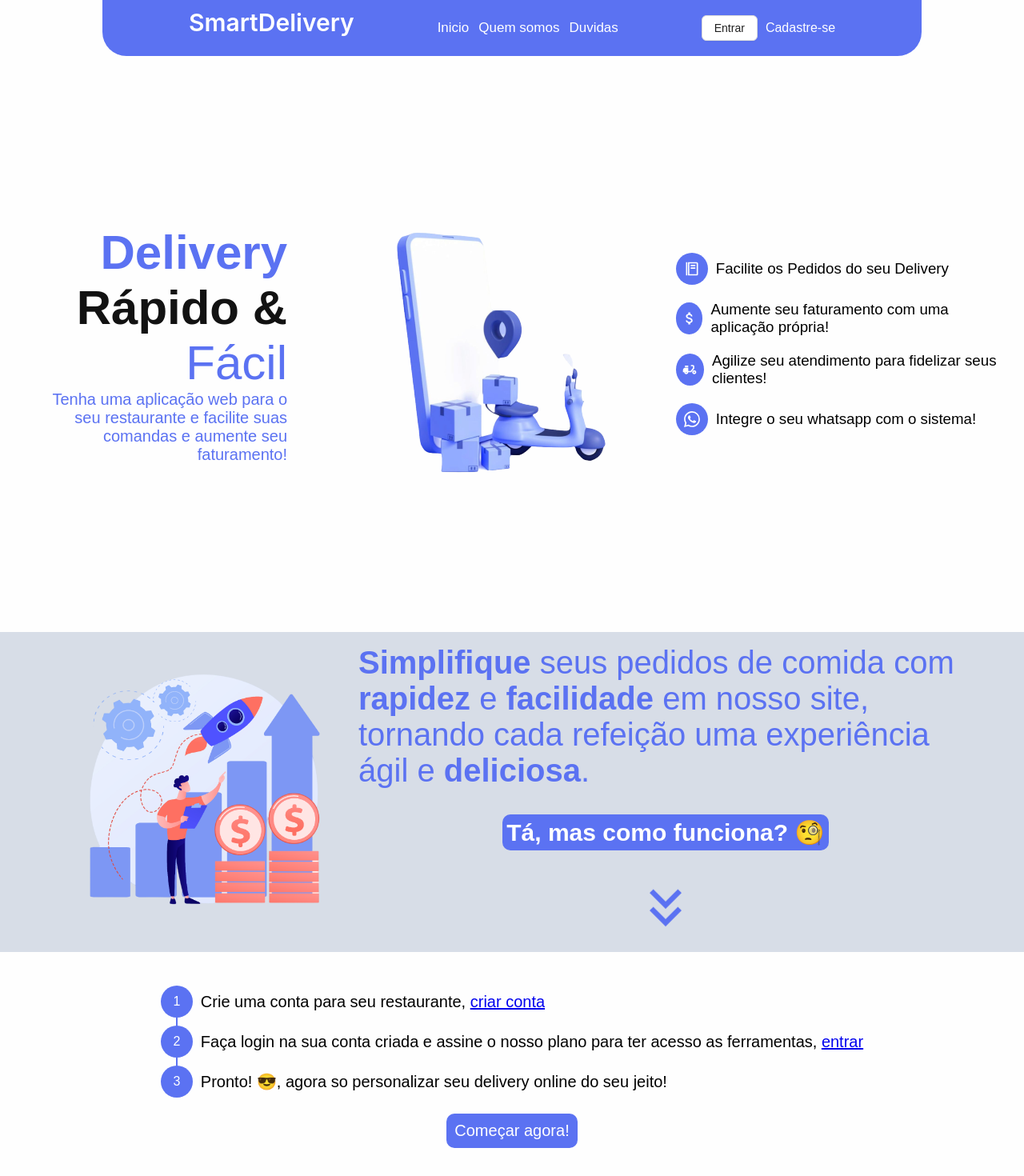
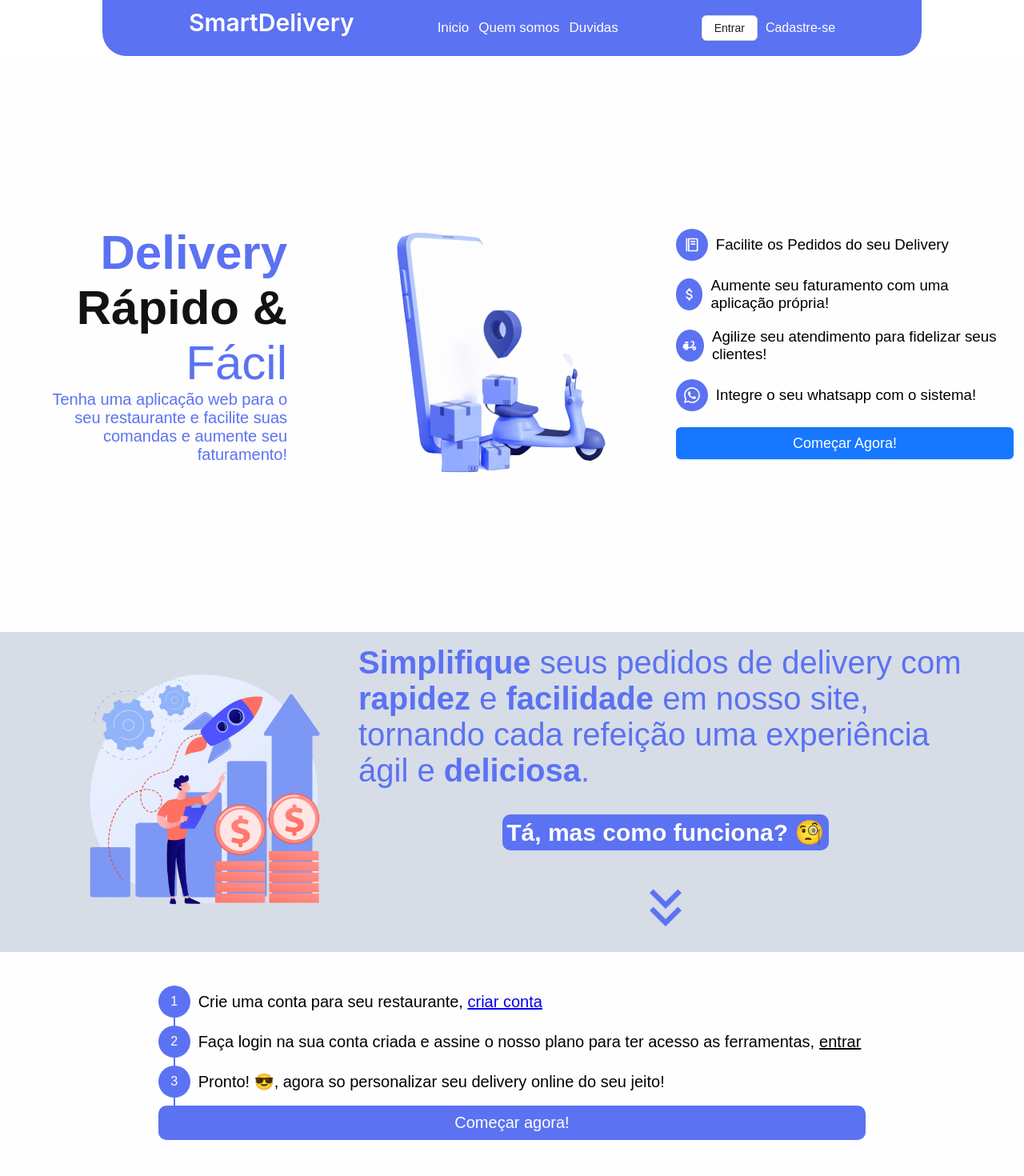
Before and after one commit to alexandre-oliveira-dev/smartDelivery_web, a React (Create React App) app: page / in a window 1280 px wide. Shown: the top 1470 px of the page at 80% size. Built offline with nearby package versions, Linux system fonts and the light colour scheme.

Commit message:
improvements

```diff
--- a/package.json
+++ b/package.json
@@ -11,13 +11,15 @@
     "axios": "^1.4.0",
     "chart.js": "^4.3.0",
     "dayjs": "^1.11.7",
+    "query-string": "^8.1.0",
     "react": "^18.2.0",
     "react-chartjs-2": "^5.2.0",
     "react-dom": "^18.2.0",
     "react-icons": "^4.9.0",
-    "react-router-dom": "^5.3.3",
+    "react-router-dom": "^5.3.4",
     "react-scripts": "5.0.1",
     "typescript": "^4.9.5",
+    "use-query-params": "^2.2.1",
     "web-vitals": "^2.1.4"
   },
   "scripts": {
--- a/src/components/Header/index.tsx
+++ b/src/components/Header/index.tsx
@@ -1,4 +1,4 @@
-import React, { useState } from "react";
+import React, { useState ,useEffect} from "react";
 import "./style.css";
 import { Button, Form, Input, Modal, Typography } from "antd";
 import FormItem from "antd/es/form/FormItem";
@@ -11,11 +11,30 @@ type SinginTypes = {
 
 export default function Header() {
   const [openModal, setOpenModal] = useState(false);
+  const [load, setLoad] = useState(false);
   const [dataForm, setDataform] = useState<SinginTypes>();
   const [errmessage, setErrmessage] = useState("");
 
   const [form] = Form.useForm();
 
+  const params = new URLSearchParams(window.location.search)
+
+
+
+  useEffect(()=>{
+    window.addEventListener('scroll', function() {
+      const scrollPosition = window.scrollY;
+      if(scrollPosition !== 0){
+        document.querySelector('.header')?.setAttribute('style','width:100%;border-radius:0')
+      }else{
+        document.querySelector('.header')?.setAttribute('style','width:80%')
+      }
+    });
+
+    if(params.get('modal')){
+      setOpenModal(true)
+    }
+  },[])
 
   if (dataForm) {
     async function handleLogin(){
@@ -31,17 +50,20 @@ export default function Header() {
         })
         .then((response) => {
           localStorage.setItem("@sessionDelivery", JSON.stringify(response.data));
-
+          setLoad(false)
           window.location.href = `/dashboard/${response.data?.name_company}`;
         })
         .catch((err) => {
           document.getElementById("err")?.setAttribute("style", "display:flex");
           setErrmessage("Dados inválidos ou não cadastrados!");
           console.log(err);
+          setLoad(false)
+
         });
     }
     handleLogin()
    }
+
 
   return (
       <header className="box-header">
@@ -63,14 +85,20 @@ export default function Header() {
                 closable={false}
                 style={{ padding: "20px" }}
                 open={openModal}
-                okText="Entrar"
-                onCancel={() => setOpenModal(false)}
+                okText={load ? 'Entrando...' : 'Entrar'}
+                onCancel={() => {
+                  setOpenModal(false)
+                  window.location.href='/'
+                }}
                 onOk={() => {
                   if (!form.getFieldValue("email") && !form.getFieldValue("password")) {
                     setErrmessage("Preencha todos os campos");
                     return;
                   }
-                  form.submit();
+                  if(!load){
+                    form.submit();
+                    setLoad(true)
+                  }
                 }}
               >
                 <Typography.Title level={3}>Fazer login</Typography.Title>
--- a/src/components/Header/style.css
+++ b/src/components/Header/style.css
@@ -3,6 +3,9 @@
     height: 70px;
     display: flex;
     justify-content: center;
+    position: fixed;
+    top: 0;
+    z-index: 1000;
 }
 
 .header {
@@ -14,6 +17,7 @@
     align-items: center;
     padding: 0 10px 0 10px;
     justify-content: space-evenly;
+    transition: 0.3s ease;
 }
 
 .nav-btns button {
@@ -34,7 +38,21 @@
     border-radius: 10px;
 }
 
-#err{
+#err {
     display: none;
     color: red;
 }
+
+#load {
+    width: 20px;
+    height: 20px;
+    border-radius: 50%;
+    border: 2px unset;
+    animation: load 1s infinite;
+}
+
+@keyframes load {
+    to {
+        rotate: 1turn;
+    }
+}
--- /dev/null
+++ b/src/pages/Home/components/list-of-advantages.component.tsx
@@ -0,0 +1,84 @@
+import React from "react";
+import "../style.css";
+import { BsWhatsapp } from "react-icons/bs";
+import { MdAttachMoney, MdDeliveryDining } from "react-icons/md";
+import { BiFoodMenu } from "react-icons/bi";
+import { Button } from "antd";
+
+export default function ListOfadvantages() {
+  return (
+    <div className="content-box-section1" style={{ flexDirection: "column", gap: "20px" }}>
+      <div className="item-section1">
+        <div
+          style={{
+            background: "#5B72F2",
+            borderRadius: "50%",
+            width: "40px",
+            height: "40px",
+            display: "flex",
+            justifyContent: "center",
+            alignItems: "center",
+          }}
+        >
+          <BiFoodMenu color="#fff" size={20}></BiFoodMenu>
+        </div>
+        <h3>Facilite os Pedidos do seu Delivery</h3>
+      </div>
+      <div className="item-section1">
+        <div
+          style={{
+            background: "#5B72F2",
+            borderRadius: "50%",
+            width: "40px",
+            height: "40px",
+            display: "flex",
+            justifyContent: "center",
+            alignItems: "center",
+          }}
+        >
+          <MdAttachMoney color="#fff" size={20}></MdAttachMoney>
+        </div>
+        <h3>Aumente seu faturamento com uma aplicação própria!</h3>
+      </div>
+      <div className="item-section1">
+        <div
+          style={{
+            background: "#5B72F2",
+            borderRadius: "50%",
+            width: "40px",
+            height: "40px",
+            display: "flex",
+            justifyContent: "center",
+            alignItems: "center",
+          }}
+        >
+          <MdDeliveryDining color="#fff" size={20}></MdDeliveryDining>
+        </div>
+        <h3>Agilize seu atendimento para fidelizar seus clientes!</h3>
+      </div>
+      <div className="item-section1">
+        <div
+          style={{
+            background: "#5B72F2",
+            borderRadius: "50%",
+            width: "40px",
+            height: "40px",
+            display: "flex",
+            justifyContent: "center",
+            alignItems: "center",
+          }}
+        >
+          <BsWhatsapp color="#fff" size={20}></BsWhatsapp>
+        </div>
+        <h3>Integre o seu whatsapp com o sistema!</h3>
+      </div>
+      <Button
+        type="primary"
+        onClick={() => (window.location.href = "/cadastro")}
+        style={{ width: "100%", height: "40px",fontSize:"18px" }}
+      >
+        Começar Agora!
+      </Button>
+    </div>
+  );
+}
--- a/src/pages/Home/index.tsx
+++ b/src/pages/Home/index.tsx
@@ -1,17 +1,22 @@
 import React from "react";
 import "./style.css";
 import Header from "../../components/Header";
-import { BiFoodMenu } from "react-icons/bi";
-import { MdAttachMoney, MdDeliveryDining,MdKeyboardDoubleArrowDown } from "react-icons/md";
-import { BsWhatsapp } from "react-icons/bs";
+import { MdKeyboardDoubleArrowDown } from "react-icons/md";
+import ListOfadvantages from "./components/list-of-advantages.component";
+import { Button } from "antd";
 
 const img = require("../../assets/ilustration-removebg-preview.png");
 const im2 = require("../../assets/ilu3.png");
 
+
+
 export default function Home() {
+  const params = new  URLSearchParams()
+
   return (
+    <>
+      <Header></Header>
       <div className="container-home">
-      <Header></Header>
         <section className="section1">
           <div className="content-box-section1">
             <div
@@ -25,112 +30,74 @@ export default function Home() {
               <h1 style={{ color: "#5B72F2", fontSize: "60px", fontWeight: "800" }}>Delivery</h1>
               <h1 style={{ color: "#121212", fontSize: "60px", fontWeight: "600" }}>Rápido &</h1>
               <h1 style={{ color: "#5B72F2", fontSize: "60px", fontWeight: "400" }}>Fácil</h1>
-            <p style={{ color: "#5B72F2", fontSize: "20px", fontWeight: "400", textAlign: "end" }}>
-              Tenha uma aplicação web para o seu restaurante e facilite suas comandas e aumente seu
-              faturamento!
+              <p
+                style={{ color: "#5B72F2", fontSize: "20px", fontWeight: "400", textAlign: "end" }}
+              >
+                Tenha uma aplicação web para o seu restaurante e facilite suas comandas e aumente
+                seu faturamento!
               </p>
             </div>
           </div>
           <div className="content-box-section1">
             <img className="ilustracao" src={img} alt=""></img>
           </div>
-        <div className="content-box-section1" style={{ flexDirection: "column", gap: "20px" }}>
-          <div className="item-section1">
-            <div
-              style={{
-                background: "#5B72F2",
-                borderRadius: "50%",
-                width: "40px",
-                height: "40px",
-                display: "flex",
-                justifyContent: "center",
-                alignItems: "center",
-              }}
-            >
-              <BiFoodMenu color="#fff" size={20}></BiFoodMenu>
-            </div>
-            <h3>Facilite os Pedidos do seu Delivery</h3>
-          </div>
-          <div className="item-section1">
-            <div
-              style={{
-                background: "#5B72F2",
-                borderRadius: "50%",
-                width: "40px",
-                height: "40px",
-                display: "flex",
-                justifyContent: "center",
-                alignItems: "center",
-              }}
-            >
-              <MdAttachMoney color="#fff" size={20}></MdAttachMoney>
-            </div>
-            <h3>Aumente seu faturamento com uma aplicação própria!</h3>
-          </div>
-          <div className="item-section1">
-            <div
-              style={{
-                background: "#5B72F2",
-                borderRadius: "50%",
-                width: "40px",
-                height: "40px",
-                display: "flex",
-                justifyContent: "center",
-                alignItems: "center",
-              }}
-            >
-              <MdDeliveryDining color="#fff" size={20}></MdDeliveryDining>
-            </div>
-            <h3>Agilize seu atendimento para fidelizar seus clientes!</h3>
-          </div>
-          <div className="item-section1">
-            <div
-              style={{
-                background: "#5B72F2",
-                borderRadius: "50%",
-                width: "40px",
-                height: "40px",
-                display: "flex",
-                justifyContent: "center",
-                alignItems: "center",
-              }}
-            >
-              <BsWhatsapp color="#fff" size={20}></BsWhatsapp>
-            </div>
-            <h3>Integre o seu whatsapp com o sistema!</h3>
-          </div>
-        </div>
+          <ListOfadvantages></ListOfadvantages>
         </section>
+
         <section className="section2">
           <div className="ilu2">
             <img src={im2} alt=""></img>
           </div>
           <div className="box-text-info">
             <h2>
-            <strong>Simplifique</strong> seus pedidos de comida com <strong>rapidez</strong> e <strong>facilidade</strong> em nosso site, tornando cada
-            refeição uma experiência ágil e <strong>deliciosa</strong>.
+              <strong>Simplifique</strong> seus pedidos de delivery com <strong>rapidez</strong> e{" "}
+              <strong>facilidade</strong> em nosso site, tornando cada refeição uma experiência ágil
+              e <strong>deliciosa</strong>.
             </h2>
             <h3>Tá, mas como funciona? 🧐</h3>
-            <MdKeyboardDoubleArrowDown color="#5B72F2" size={80} className="animation"></MdKeyboardDoubleArrowDown>
+            <MdKeyboardDoubleArrowDown
+              color="#5B72F2"
+              size={80}
+              className="animation"
+            ></MdKeyboardDoubleArrowDown>
           </div>
         </section>
         <section className="section3">
           <div>
             <div className="stap-information">
               <span>1</span>
-          <h2>Crie uma conta para seu restaurante, <a href="#">criar conta</a></h2>
+              <h2>
+                Crie uma conta para seu restaurante, <a href="/cadastro">criar conta</a>
+              </h2>
             </div>
             <div className="stap-information">
               <span>2</span>
-          <h2>Faça login na sua conta criada e assine o nosso plano para ter acesso as ferramentas, <a href="#">entrar</a></h2>
+              <h2>
+                Faça login na sua conta criada e assine o nosso plano para ter acesso as
+                ferramentas,
+                <button
+                style={{
+                  background:'none',
+                  textDecoration:"underline",
+                  fontSize:"20px",
+
+                }}
+                 type="button" onClick={()=> {
+                  params.set('modal','true')
+                  window.location.search = params.toString();
+                }}>entrar</button>
+              </h2>
             </div>
             <div className="stap-information">
               <span>3</span>
               <h2>Pronto! 😎, agora so personalizar seu delivery online do seu jeito!</h2>
             </div>
+          <a href="/cadastro" id="btn-comecaragr">
+            Começar agora!
+          </a>
           </div>
-        <a href="#" id="btn-comecaragr">Começar agora!</a>
         </section>
       </div>
+    </>
   );
 }
--- a/src/pages/Home/style.css
+++ b/src/pages/Home/style.css
@@ -2,6 +2,7 @@
     width: 100%;
     min-height: 100vh;
     background-color: #FEFEFE;
+    margin-top: 70px;
 }
 
 .section1 {
@@ -168,4 +169,9 @@
     border-radius: 10px;
     font-size: 20px;
     color: #fff;
+    width: 100%;
+    display:flex;
+    justify-content:center;
+    align-items:center;
+    margin-top: 10px;
 }
--- a/src/pages/Register/index.tsx
+++ b/src/pages/Register/index.tsx
@@ -1,10 +1,11 @@
 import React, { useState } from "react";
 import "./style.css";
 import Header from "../../components/Header";
-import { Alert, Col, Form, Input, Row, Tabs, Typography } from "antd";
+import {  Col, Form, Input, Row, Tabs, Typography } from "antd";
 import TabPane from "antd/es/tabs/TabPane";
 import FormItem from "antd/es/form/FormItem";
 import { api } from "../../services/api";
+
 
 type RegisterValues = {
   name_company: string;
@@ -20,6 +21,7 @@ export default function Register() {
   const [payment_modes, setPaymentModes] = useState<any>([]);
 
   const [form] = Form.useForm();
+
 
   const initialvalues = {
     name_company: "",
@@ -52,7 +54,7 @@ export default function Register() {
               },
             })
             .then(() => {
-              window.location.href = "/login";
+              window.location.href = "/";
             })
             .catch((err) => {
               alert('ops usuario já e')
--- a/src/pages/Register/style.css
+++ b/src/pages/Register/style.css
@@ -4,6 +4,7 @@
     flex-direction: column;
     justify-content: center;
     align-items: center;
+    margin-top: 70px;
 }
 .tab{
     width: max-content;
```
Also changed, not shown: src/App.tsx (+4 -4 lines), 1 other file (tests, documents, lock files or other folders). Lines whose indentation alone changed are shown as unchanged.
